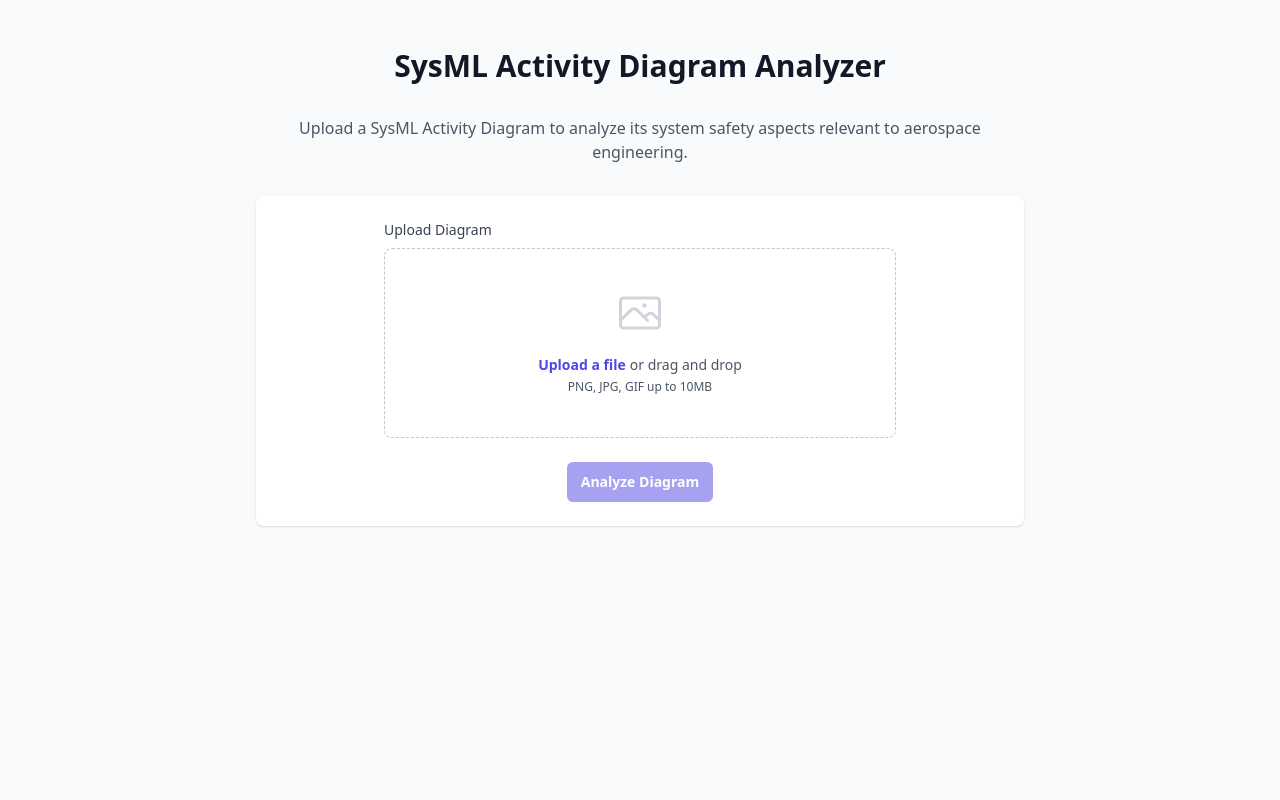
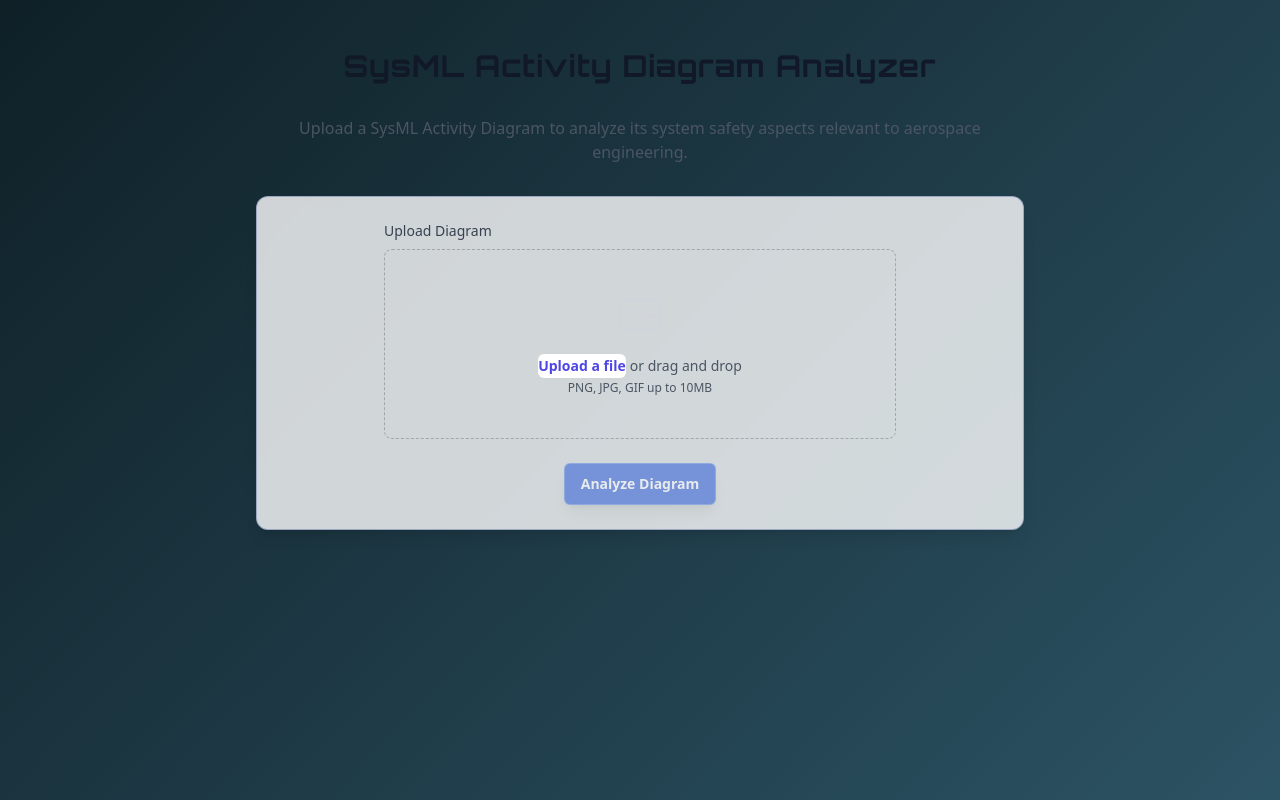
Before and after one commit to luis-eduardo-de-pombo-puerta/ai-mbse, a React (Vite) app in the folder frontend/: page / in a window 1280 px wide. Built offline with nearby package versions, Linux system fonts and the light colour scheme.

Commit message:
Restyle UI for techy/aerospace look: Orbitron font, blue gradient, modern card and button

```diff
--- a/frontend/src/App.tsx
+++ b/frontend/src/App.tsx
@@ -80,7 +80,7 @@ function App() {
           </p>
         </div>
 
-        <div className="bg-white shadow rounded-lg p-6">
+        <div className="bg-white/80 shadow-lg rounded-xl p-6 border border-blue-900/30 backdrop-blur-sm">
           <form onSubmit={handleSubmit} className="space-y-6">
             <div className="flex justify-center">
               <div className="w-full max-w-lg">
@@ -131,7 +131,7 @@ function App() {
               <button
                 type="submit"
                 disabled={!selectedFile || loading}
-                className="rounded-md bg-indigo-600 px-3.5 py-2.5 text-sm font-semibold text-white shadow-sm hover:bg-indigo-500 focus-visible:outline focus-visible:outline-2 focus-visible:outline-offset-2 focus-visible:outline-indigo-600 disabled:opacity-50 disabled:cursor-not-allowed"
+                className="rounded-md bg-blue-700 px-4 py-2.5 text-sm font-bold text-white shadow-lg hover:bg-cyan-400 hover:text-blue-900 focus-visible:outline focus-visible:outline-2 focus-visible:outline-offset-2 focus-visible:outline-cyan-400 transition-all duration-200 border border-blue-300/40 drop-shadow-glow disabled:opacity-50 disabled:cursor-not-allowed"
               >
                 {loading ? 'Analyzing...' : 'Analyze Diagram'}
               </button>
--- a/frontend/src/index.css
+++ b/frontend/src/index.css
@@ -1,9 +1,15 @@
+@import url('https://fonts.googleapis.com/css2?family=Orbitron:wght@700&display=swap');
 @tailwind base;
 @tailwind components;
 @tailwind utilities;
 
 @layer base {
   body {
-    @apply min-h-screen bg-gray-50;
+    @apply min-h-screen;
+    background: linear-gradient(135deg, #0f2027 0%, #2c5364 100%);
+  }
+  h1, h2, h3, h4, h5, h6 {
+    font-family: 'Orbitron', Arial, sans-serif;
+    letter-spacing: 0.03em;
   }
 }
```
